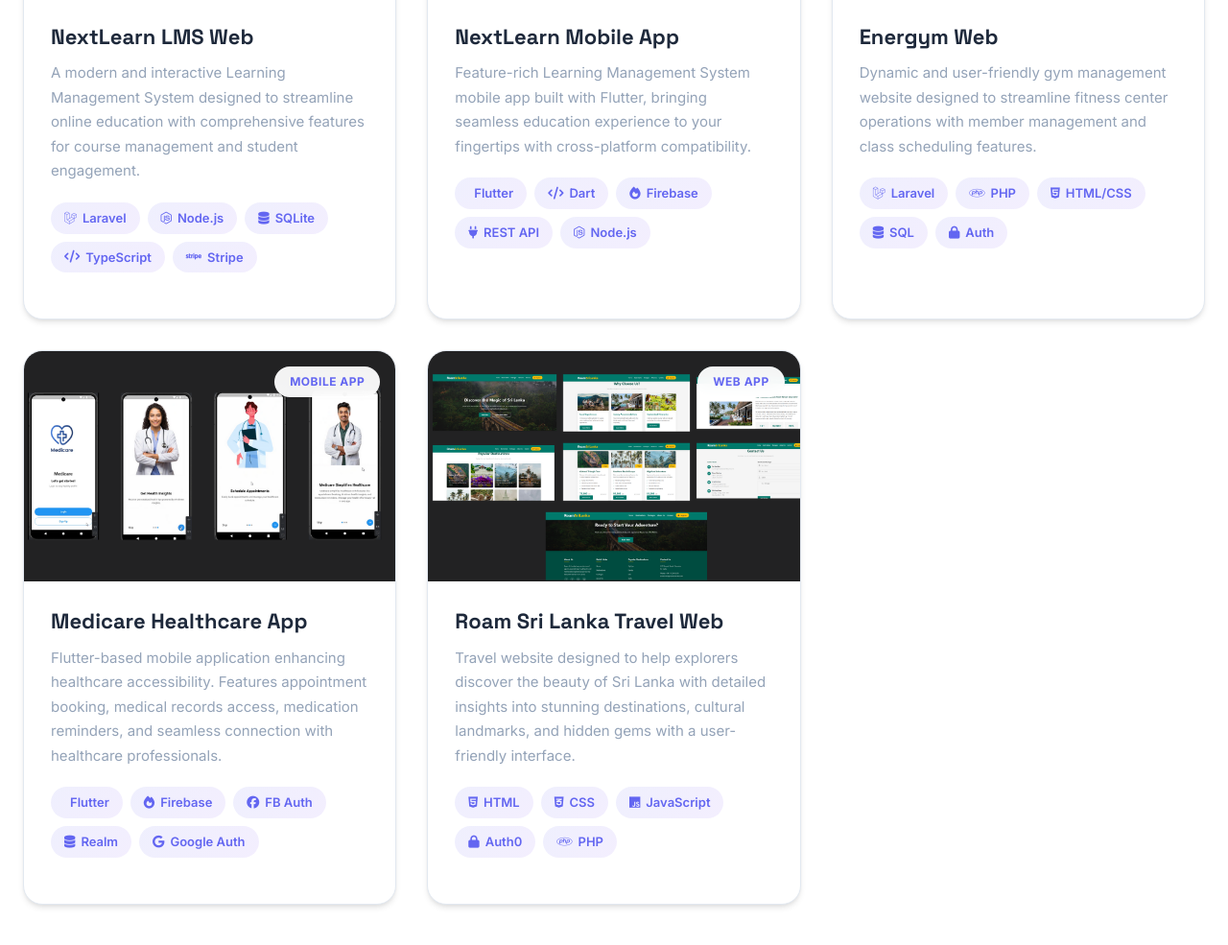
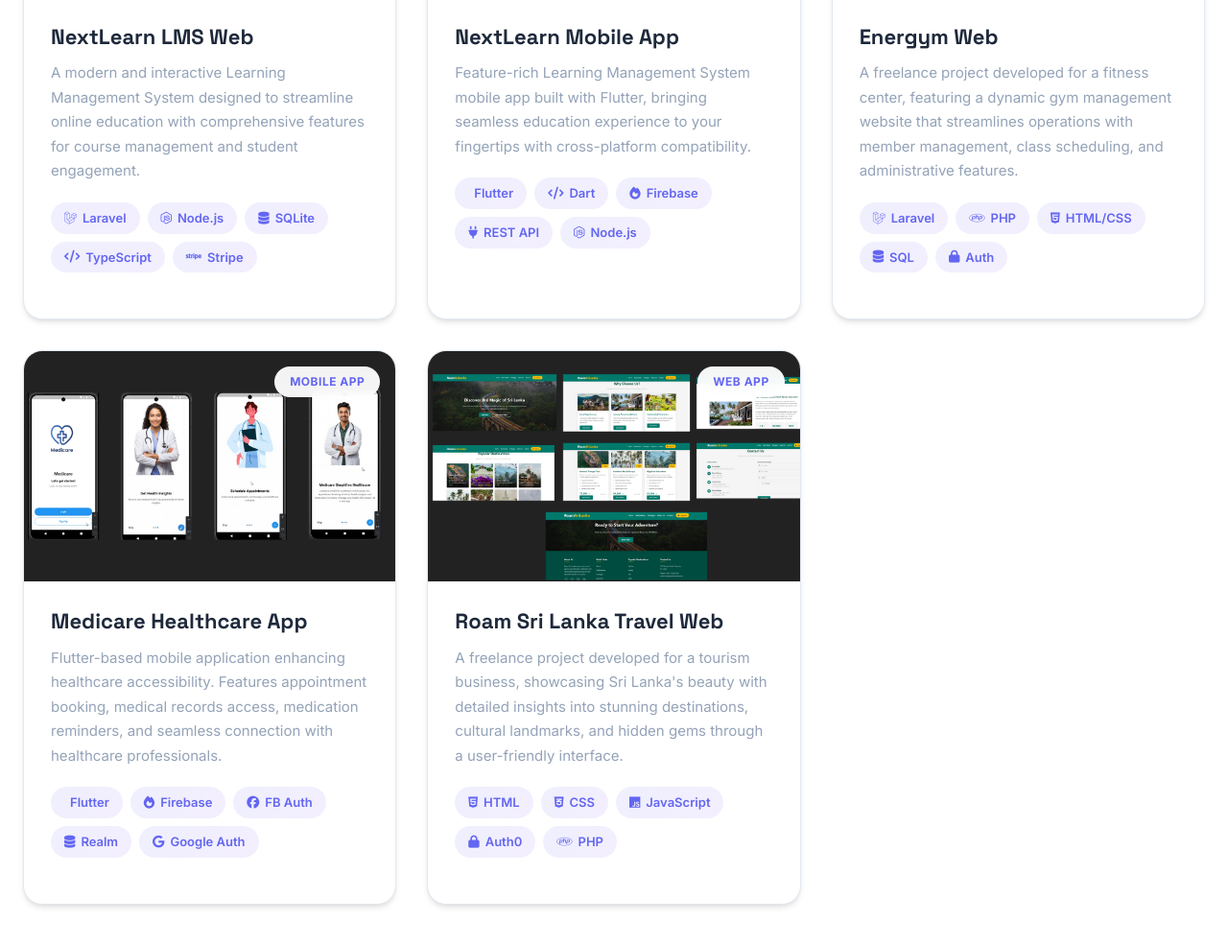
Before and after one commit to isurinduwick/isurinduwick.github.io, a plain HTML site: page index.html in a window 1280 px wide. Shown: the part 5645-6630 px from the top of the page at 96% size. Drawn offline with nearby package versions, Linux system fonts and the light colour scheme; some icons are missing.

Commit message:
update the project description

```diff
--- a/index.html
+++ b/index.html
@@ -568,7 +568,7 @@
                     </div>
                     <div class="project-content">
                         <h3>Energym Web</h3>
-                        <p>Dynamic and user-friendly gym management website designed to streamline fitness center operations with member management and class scheduling features.</p>
+                        <p>A freelance project developed for a fitness center, featuring a dynamic gym management website that streamlines operations with member management, class scheduling, and administrative features.</p>
                         <div class="project-tech">
                             <span><i class="fab fa-laravel"></i> Laravel</span>
                             <span><i class="fab fa-php"></i> PHP</span>
@@ -628,7 +628,7 @@
                     </div>
                     <div class="project-content">
                         <h3>Roam Sri Lanka Travel Web</h3>
-                        <p>Travel website designed to help explorers discover the beauty of Sri Lanka with detailed insights into stunning destinations, cultural landmarks, and hidden gems with a user-friendly interface.</p>
+                        <p>A freelance project developed for a tourism business, showcasing Sri Lanka's beauty with detailed insights into stunning destinations, cultural landmarks, and hidden gems through a user-friendly interface.</p>
                         <div class="project-tech">
                             <span><i class="fab fa-html5"></i> HTML</span>
                             <span><i class="fab fa-css3-alt"></i> CSS</span>
```
